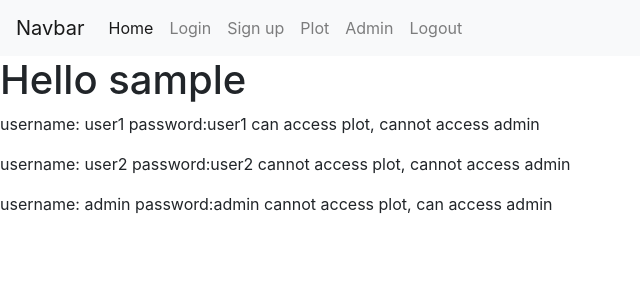
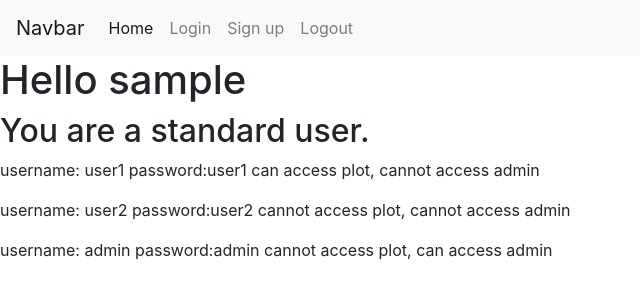
Before and after one commit to bernatDiaz/flask-plotly, a Flask app: page / in a window 1280 px wide. Shown: the top 300 px of the page, without its empty margins (0-640 px from the left). Run offline with Flask 2, Linux system fonts and the light colour scheme; the visitor is signed in with stand-in values (Sample User, id 1); data comes from the database, SQL or seed files in the repository; parts of the project's set-up code (start-up, migrations or seed data) failed here and were passed over; some libraries are stand-ins or nearby versions.

Commit message:
template modification

```diff
--- a/templates/base_template.html
+++ b/templates/base_template.html
@@ -23,12 +23,16 @@
                 <li class="nav-item">
                     <a class="nav-link" href="{{ url_for('signup') }}"> Sign up</a>
                 </li>
+                {% if current_user.is_authenticated and current_user.plot_access %}
                 <li class="nav-item">
                     <a class="nav-link" href="{{ url_for('plot') }}"> Plot</a>
                 </li>
+                {% endif %}
+                {% if current_user.is_authenticated and current_user.admin %}
                 <li class="nav-item">
                     <a class="nav-link" href="/admin"> Admin</a>
                 </li>
+                {% endif %}
                 {% if current_user.is_authenticated %}
                 <li class="nav-item">
                     <a class="nav-link" href="{{url_for('logout')}}"> Logout</a>
--- a/templates/index.html
+++ b/templates/index.html
@@ -5,5 +5,10 @@
 {% block content %}
 {% if current_user.is_authenticated %}
 <h1>Hello {{user.username}}</h1>
+{% if current_user.admin %}
+<h2>You are an admin user</h2>
+{% else %}
+<h2>You are a standard user{% if current_user.plot_access %} with plot access{% endif %}.</h2>
+{% endif %}
 {% endif %}
 {% endblock %}
```
